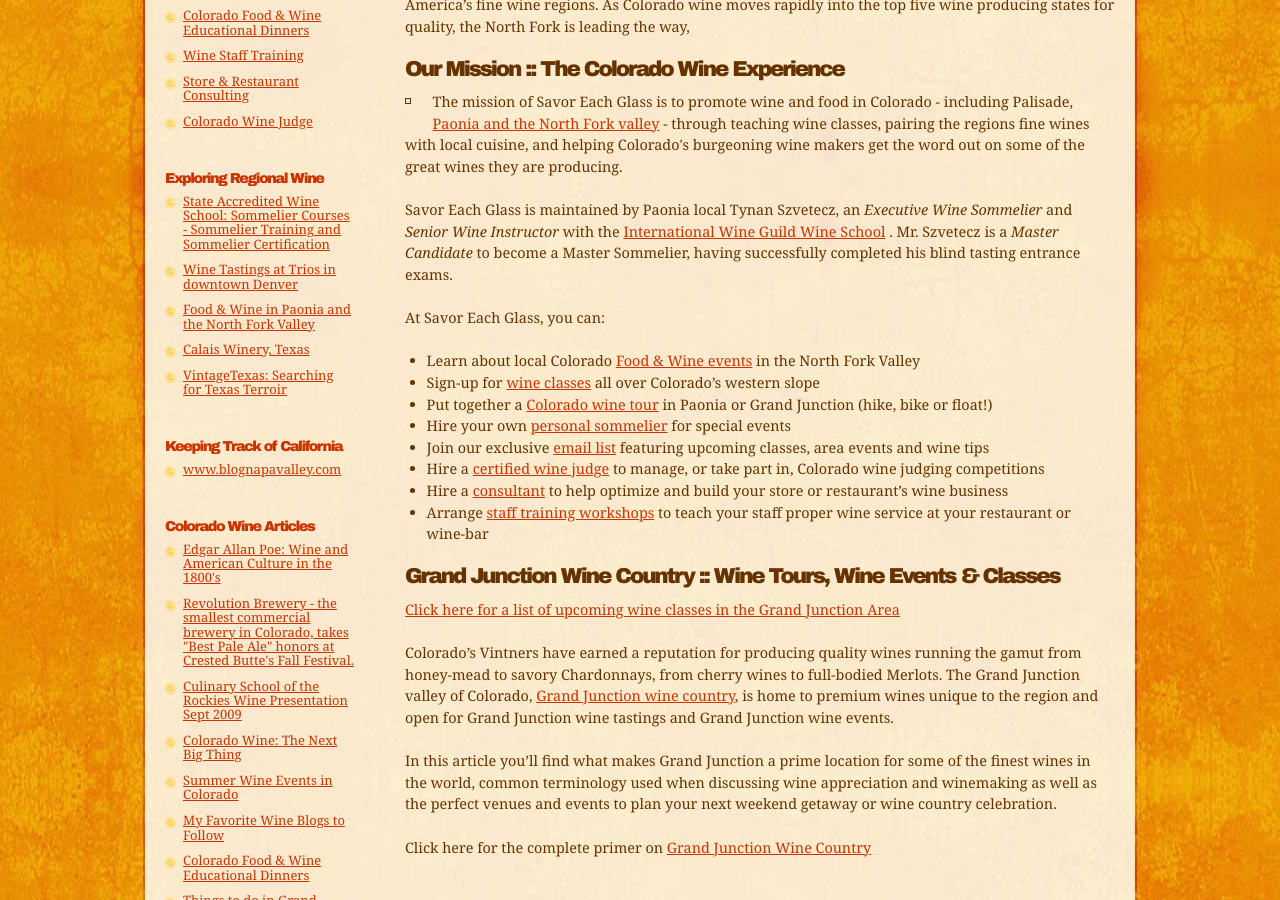
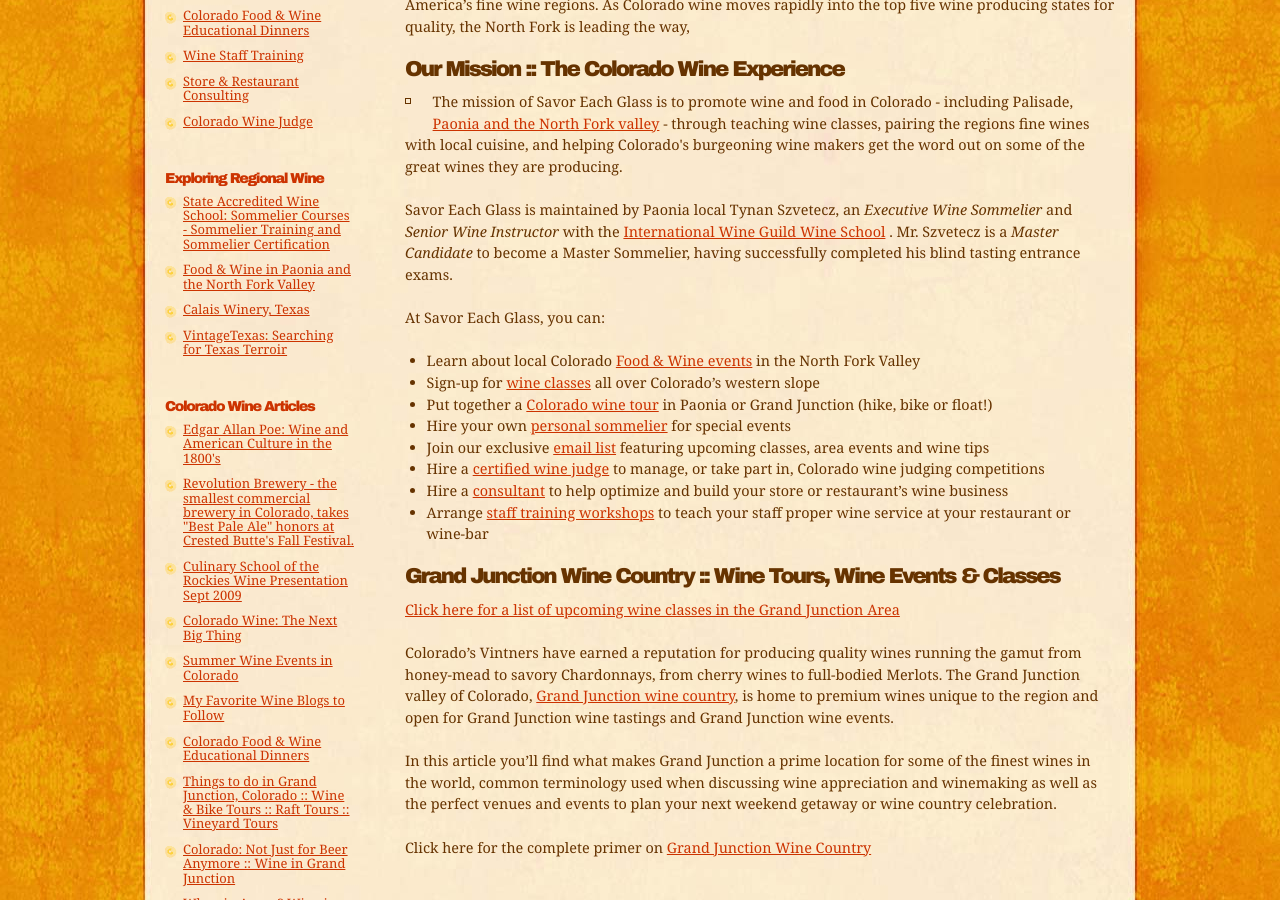
Before and after one commit to CKDev/savoreachglass.com, a Jekyll site: the page built from index.html, in a window 1280 px wide and 900 px high, scrolled down 1019 px. Built offline with Jekyll 4.4.1, drawn with Linux system fonts in a browser that asks for light colours.

Commit message:
[CHG] Removing broken links in sidebar

```diff
--- a/_layouts/default.html
+++ b/_layouts/default.html
@@ -101,16 +101,10 @@
       <ul>
         <li><a href="http://www.internationalwineguild.com" target="_new">State Accredited Wine School: Sommelier
             Courses - Sommelier Training and Sommelier Certification</a></li>
-        <li><a href="http://triosenoteca.com/" target="_new">Wine Tastings at Trios in downtown Denver</a></li>
         <li><a href="/food-and-wine-in-paonia-and-the-north-fork-valley">Food &amp; Wine in Paonia and the North Fork
             Valley</a></li>
         <li><a href="http://www.calaiswinery.com" target="_new">Calais Winery, Texas</a></li>
         <li><a href="http://vintagetexas.com/blog" target="_new">VintageTexas: Searching for Texas Terroir</a></li>
-      </ul>
-
-      <h4><a href="/articles">Keeping Track of California</a></h4>
-      <ul>
-        <li><a href="http://www.blognapavalley.com" target="_new">www.blognapavalley.com</a></li>
       </ul>
 
       <h4><a href="/articles">Colorado Wine Articles</a></h4>
```
